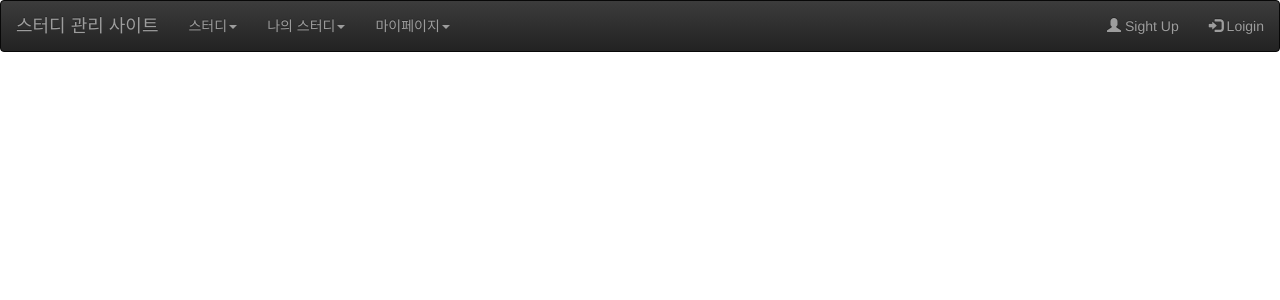
After one commit to leetaehee/example, a PHP site: page /template/bootstrap.html.php in a window 1280 px wide. The commit adds this page. Shown: the top 300 px of the page. Run offline with PHP 8.4, Linux system fonts and the light colour scheme; some libraries are stand-ins or nearby versions.

Commit message:
스터디 사이트 퍼블리싱 - 부트스트랩 사용 - navbar 완료

```diff
--- /dev/null
+++ b/public/bootstrap.php
@@ -0,0 +1,5 @@
+<?php
+// 지금시각
+$nowTime = date('Y-m-d H:i:s');
+
+include_once $_SERVER['DOCUMENT_ROOT'] . '/../template/bootstrap.html.php';
--- a/public/oracle.php
+++ b/public/oracle.php
@@ -54,4 +54,4 @@ $insQuery = "INSERT INTO TESTER (PK, VAL, VAL_DATE) VALUES ($pk, $val, SYSDATE)"
 $stid = oci_parse($conn, $insQuery);
 oci_execute($stid);
 
-include_once $_SERVER['DOCUMENT_ROOT'] . '/../template/index.html.php';
+include_once $_SERVER['DOCUMENT_ROOT'] . '/../template/oracle.html.php';
--- /dev/null
+++ b/template/bootstrap.html.php
@@ -0,0 +1,76 @@
+<!DOCTYPE html>
+<html lang="ko">
+    <head>
+        <title>부트스트랩 4.0</title>
+
+        <meta charset="UTF-8">
+        <meta name="viewport" content="width=device-width, initial-scale=1">
+
+        <!-- bootstrap css -->
+        <link rel="stylesheet" href="./bootstrap/css/bootstrap.min.css">
+        <link rel="stylesheet" href="./bootstrap/css/bootstrap-theme.min.css">
+    </head>
+    <body>
+        <nav class="navbar navbar-inverse">
+            <div class="container-fluid">
+                <div class="navbar-header">
+                    <a class="navbar-brand" href="#">스터디 관리 사이트</a>
+                </div>
+                <ul class="nav navbar-nav">
+                    <li class="dropdown">
+                        <a class="dropdown-toggle" data-toggle="dropdown" href="#">
+                            스터디<span class="caret"></span>
+                        </a>
+                        <ul class="dropdown-menu">
+                            <li><a href="#">스터디 조회</a></li>
+                            <li><a href="#">스터디 생성</a></li>
+                            <li><a href="#">스터디 홍보</a></li>
+                            <li><a href="#">스터디 신고</a></li>
+                        </ul>
+                    </li>
+                    <li class="dropdown">
+                        <a class="dropdown-toggle" data-toggle="dropdown" href="#">
+                            나의 스터디<span class="caret"></span>
+                        </a>
+                        <ul class="dropdown-menu">
+                            <li><a href="#">수원 시사토론 스터디 인포션</a></li>
+                            <li><a href="#">빅데이터 스터디</a></li>
+                            <li><a href="#">영어회화 스터디</a></li>
+                            <li><a href="#">파이썬 30일 마스터!</a></li>
+                            <li><a href="#">노래부르기 스터디</a></li>
+                        </ul>
+                    </li>
+                    <li>
+                        <a class="dropdown-toggle" data-toggle="dropdown" href="#">
+                            마이페이지<span class="caret"></span>
+                        </a>
+                        <ul class="dropdown-menu">
+                            <li><a href="#">내정보조회</a></li>
+                        </ul>
+                    </li>
+                </ul>
+
+                <ul class="nav navbar-nav navbar-right">
+                    <li>
+                        <a href="#">
+                            <span class="glyphicon glyphicon-user"></span>
+                            Sight Up
+                        </a>
+                    </li>
+                    <li>
+                        <a href="#">
+                            <span class="glyphicon glyphicon-log-in"></span>
+                            Loigin
+                        </a>
+                    </li>
+                </ul>
+            </div>
+        </nav>
+
+        <!-- Jquery Library-->
+        <script src="./js/jquery-3.5.1.min.js"></script>
+
+        <!-- bootstrap js Library  -->
+        <script src="./bootstrap/js/bootstrap.min.js"></script>
+    </body>
+</html>
```
Also changed, not shown: template/oracle.html.php (added, +16 -0 lines), template/oracle.php.html (deleted, +0 -16 lines).
